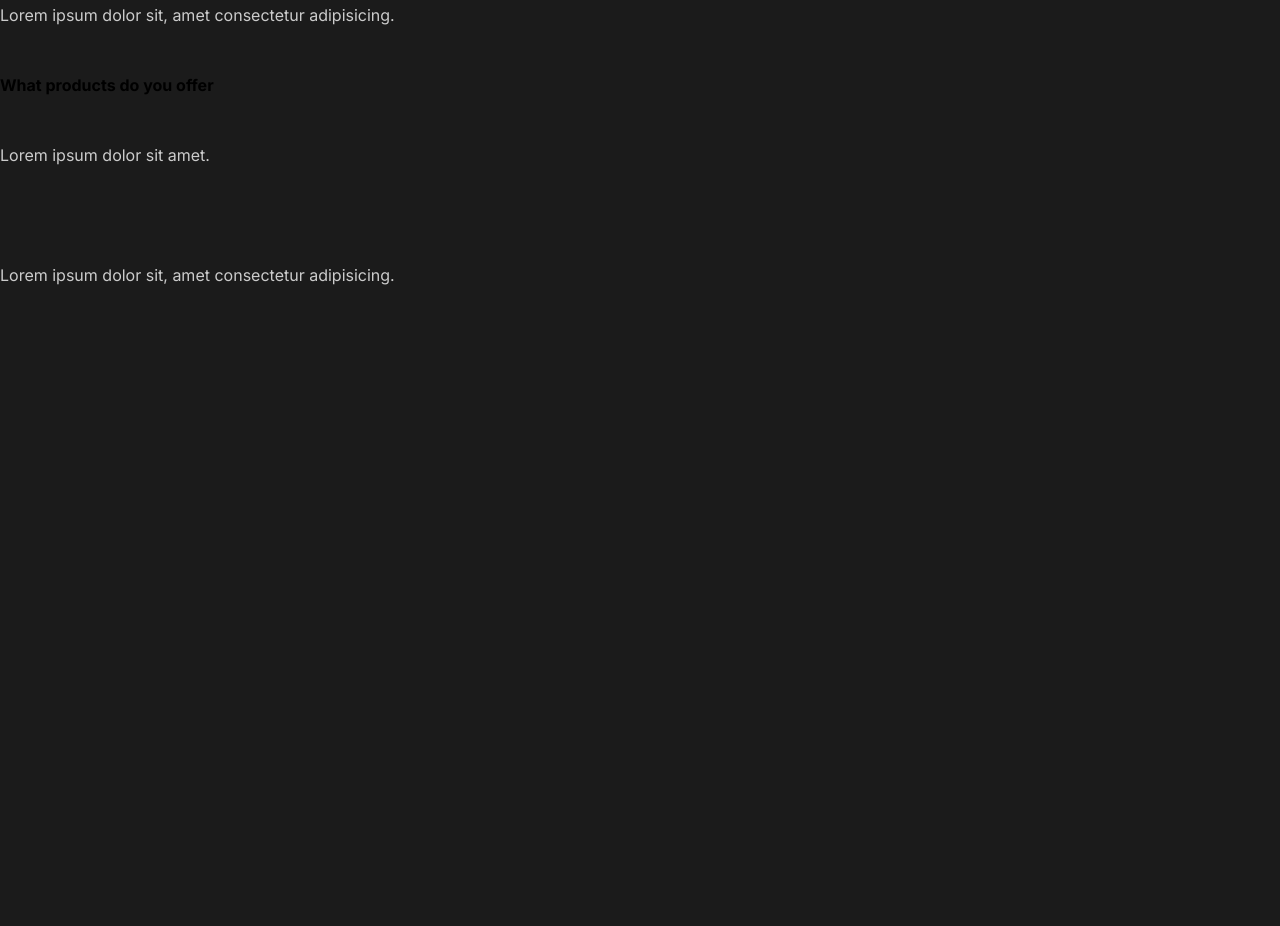
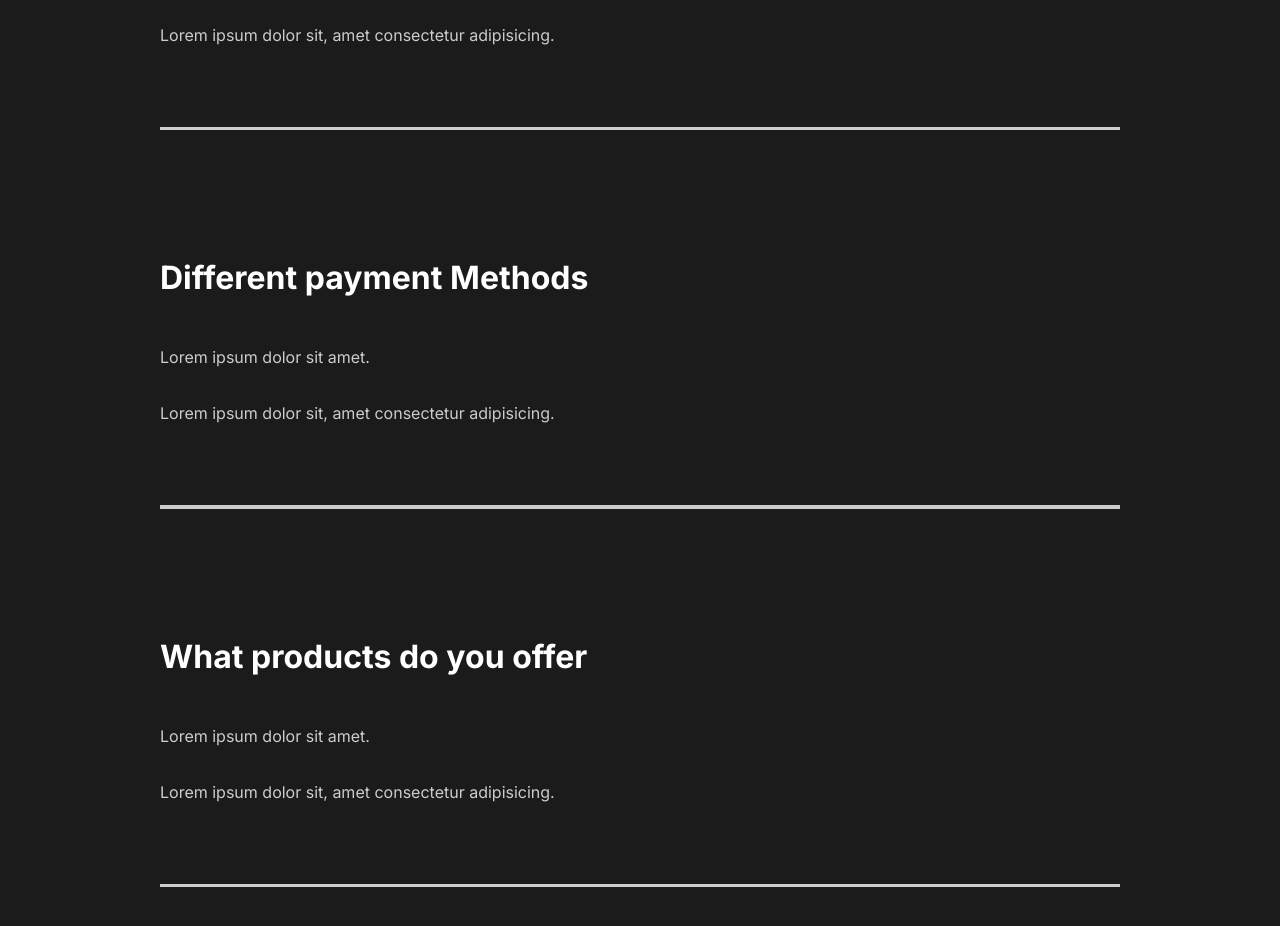
Before and after one commit to oley-projects/catpure-react-app, a React (Create React App) app: page / in a window 1280 px wide. Shown: the part 2680-3606 px from the top of the page. Before the commit the page ends 3015 px from the top, so only its background shows below. Built offline with nearby package versions, Linux system fonts and the light colour scheme.

Commit message:
faq section style

```diff
--- a/src/components/FaqSection.js
+++ b/src/components/FaqSection.js
@@ -1,6 +1,9 @@
+import styled from "styled-components";
+import { About } from "../styles";
+
 const FaqSection = () => {
     return(
-        <div className="faq">
+        <Faq>
             <h2>Any Questions? <span>FAQ</span></h2>
             <div className="question">
                 <h4>How do I start?</h4>
@@ -8,6 +11,7 @@
                     <p>Lorem ipsum dolor sit amet.</p>
                     <p>Lorem ipsum dolor sit, amet consectetur adipisicing.</p>
                 </div>
+                <div className="faq-line"></div>
             </div>
             <div className="question">
                 <h4>Daily Scheldule</h4>
@@ -15,6 +19,7 @@
                     <p>Lorem ipsum dolor sit amet.</p>
                     <p>Lorem ipsum dolor sit, amet consectetur adipisicing.</p>
                 </div>
+                <div className="faq-line"></div>
             </div>
             <div className="question">
                 <h4>Different payment Methods</h4>
@@ -22,6 +27,7 @@
                     <p>Lorem ipsum dolor sit amet.</p>
                     <p>Lorem ipsum dolor sit, amet consectetur adipisicing.</p>
                 </div>
+                <div className="faq-line"></div>
             </div>
             <div className="question">
                 <h4>What products do you offer</h4>
@@ -29,9 +35,37 @@
                     <p>Lorem ipsum dolor sit amet.</p>
                     <p>Lorem ipsum dolor sit, amet consectetur adipisicing.</p>
                 </div>
+                <div className="faq-line"></div>
             </div>
-        </div>
+        </Faq>
     );
 };
 
+const Faq = styled(About)`
+    display: block;
+    span {
+        display: block;
+    }
+    h2 {
+        padding-bottom: 2px;
+        font-weight: lighter;
+    }
+    .faq-line {
+        background-color: #ccc;
+        height: 0.2rem;
+        margin: 2rem 0;
+        width: 100%;
+    }
+    .question {
+        padding: 3rem 0;
+        cursor: pointer;
+    }
+    .answer {
+        padding: 2rem 0;
+        p {
+            padding: 1rem 0;
+        }
+    }
+`;
+
 export default FaqSection;
--- a/src/components/GlobalStyle.js
+++ b/src/components/GlobalStyle.js
@@ -36,6 +36,7 @@
     }
     h4 {
         font-weight: bold;
+        font-size: 2rem;
     }
     a {
         font-size: 1.1rem;
```
